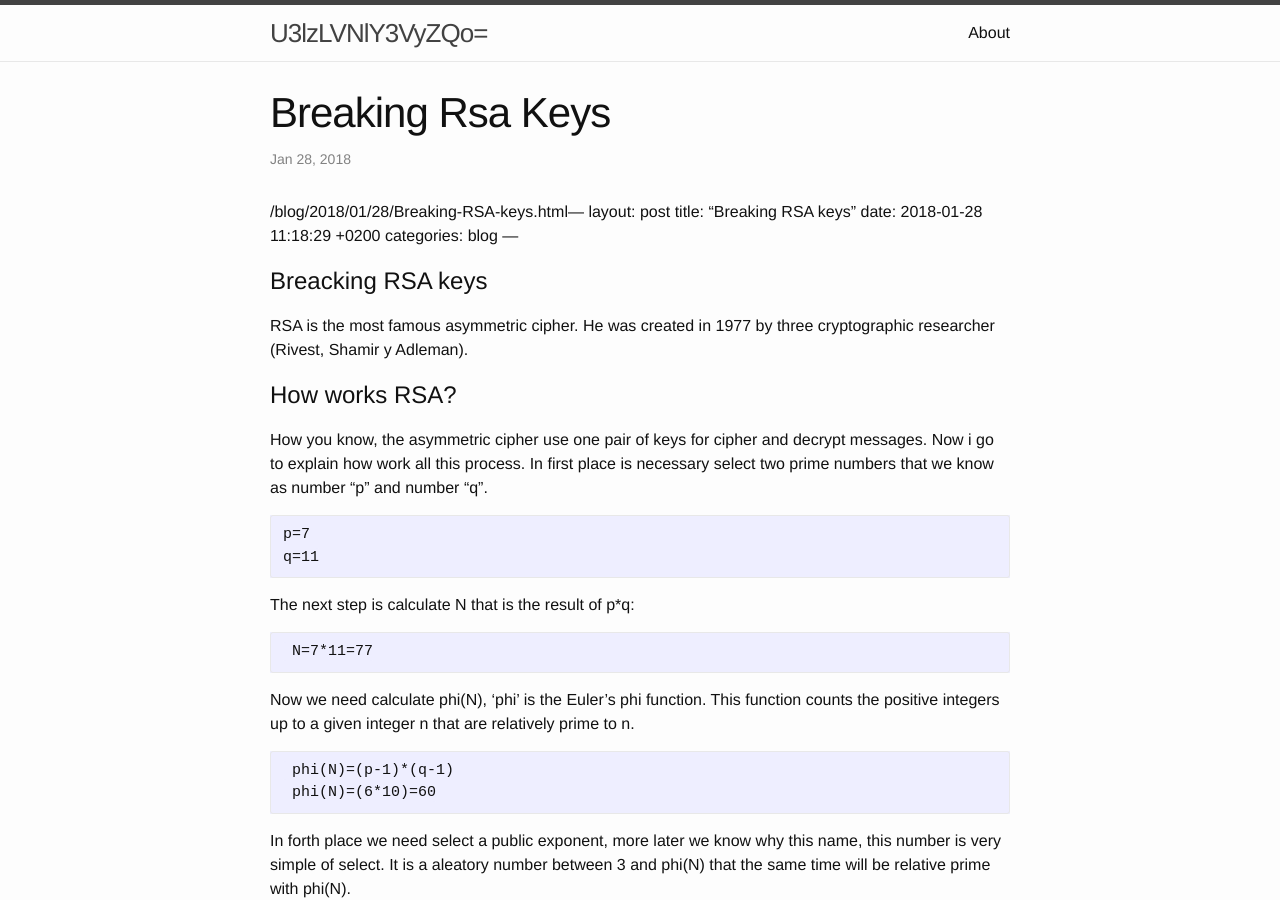
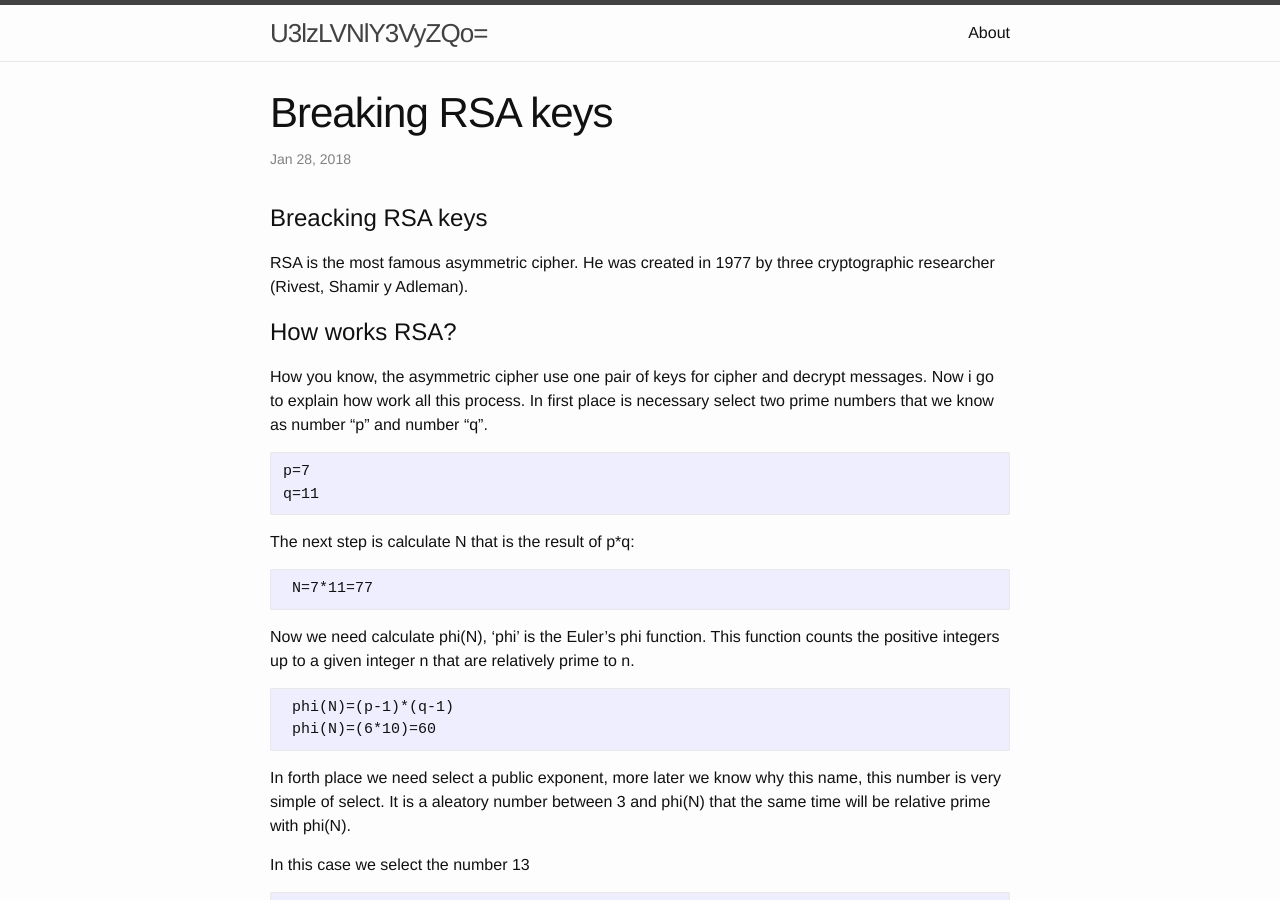
Before and after one commit to dsfau/dsfau.github.com, a Jekyll site: the page built from _posts/2018-01-28-Breaking-RSA-keys.markdown, in a window 1280 px wide and 900 px high. Built offline with Jekyll 4.4.1, drawn with Linux system fonts in a browser that asks for light colours; our own code applies the rules of GitHub Pages for plain Markdown files.

Commit message:
Update 2018-01-28-Breaking-RSA-keys.markdown

```diff
--- a/_posts/2018-01-28-Breaking-RSA-keys.markdown
+++ b/_posts/2018-01-28-Breaking-RSA-keys.markdown
@@ -1,4 +1,4 @@
-/blog/2018/01/28/Breaking-RSA-keys.html---
+---
 layout: post
 title:  "Breaking RSA keys"
 date:   2018-01-28 11:18:29 +0200
```
